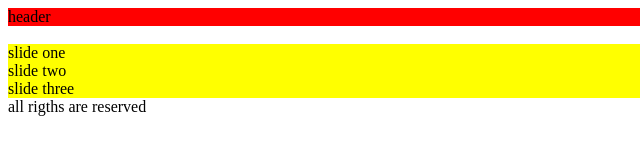
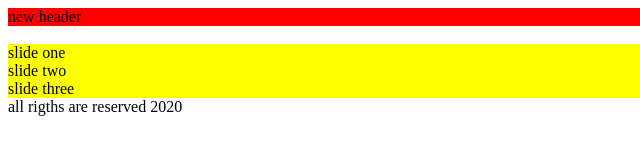
Before and after one commit to Nanafox8585/gi-copy, a plain HTML site: page index.html in a window 1280 px wide. Shown: the full height of the page, 0-640 px from the left. Drawn offline with Linux system fonts and the light colour scheme.

Commit message:
some changes in master branch

```diff
--- a/index.html
+++ b/index.html
@@ -9,7 +9,7 @@
 <body>
 
     <header>
-        header
+       new header
     </header>
     <div class="banner">
         <img src="banner.jpg" alt="">
@@ -20,7 +20,7 @@
         <div>slide three</div>
     </div>
     <footer>
-        all rigths are reserved
+        all rigths are reserved 2020
     </footer>
     <script src="/script.js"></script>
 </body>
```
